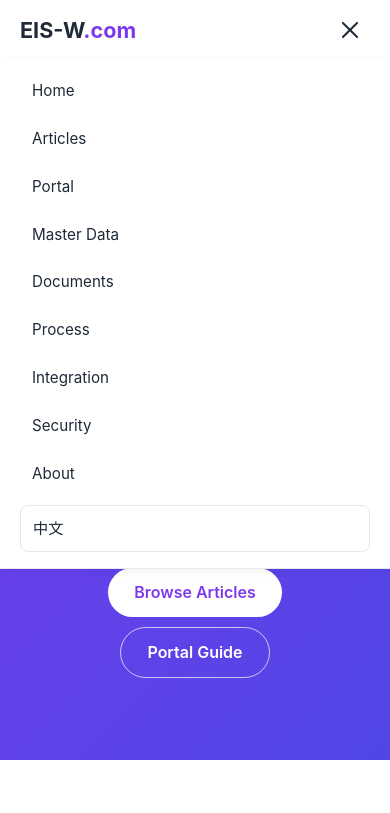
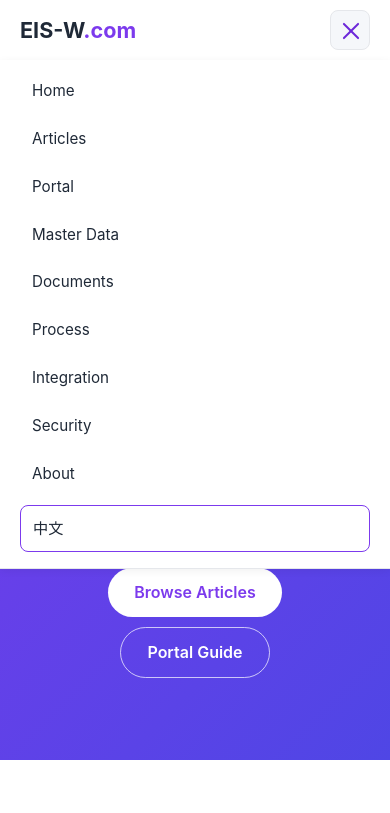
Before and after one commit to fox835/eis-w, a plain HTML site: page index.html in a window 390 px wide. Both pictures are taken after a click on the label "Open menu". Shown: the top 813 px of the page. Drawn offline with Linux system fonts and the light colour scheme.

Commit message:
Make header burger and lang-switch buttons clearly visible
Add soft background + border to the burger button, use primary-dark
for the bars, and give the lang-switch pill a primary-colored border.

```diff
--- a/css/style.css
+++ b/css/style.css
@@ -71,6 +71,8 @@ a:hover { color: var(--primary-dark); }
   cursor: pointer;
   position: relative;
   border-radius: 8px;
+  background: var(--bg-soft);
+  border: 1px solid var(--border);
 }
 .nav-burger span,
 .nav-burger span::before,
@@ -79,7 +81,7 @@ a:hover { color: var(--primary-dark); }
   position: absolute;
   width: 22px;
   height: 2px;
-  background: var(--text);
+  background: var(--primary-dark);
   border-radius: 2px;
   transition: 0.25s;
 }
@@ -355,13 +357,13 @@ a.card:hover h3 { color: var(--primary); }
 .lang-switch {
   margin-left: 8px;
   padding: 5px 12px;
-  border: 1px solid var(--border);
+  border: 1px solid var(--primary);
   border-radius: 8px;
   font-size: 0.88rem;
-  color: var(--text);
+  color: var(--primary);
   white-space: nowrap;
 }
-.lang-switch:hover { border-color: var(--primary); color: var(--primary); }
+.lang-switch:hover { background: var(--bg-soft); color: var(--primary-dark); }
 @media (max-width: 860px) {
   .site-nav .lang-switch { margin: 6px 0 0; display: inline-block; }
 }
```
